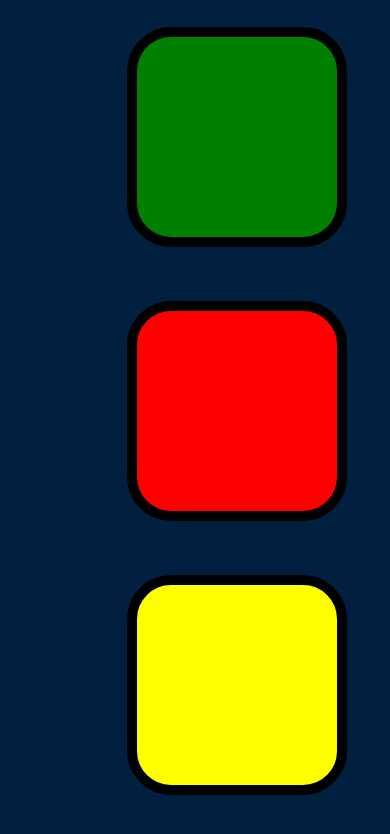
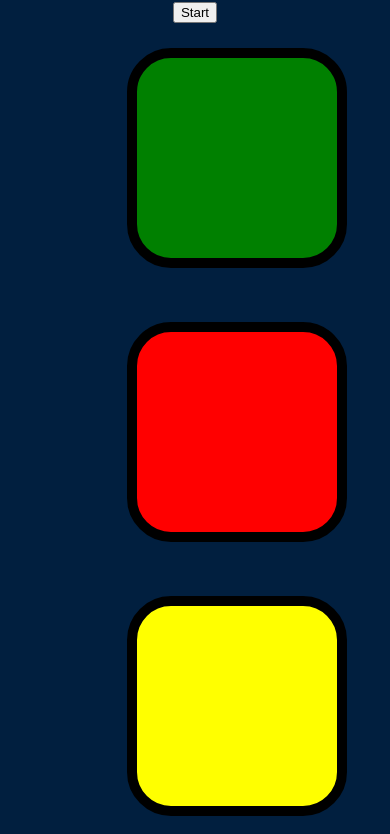
Before and after one commit to ytin121/Simon-Game, a plain HTML site: page index.html in a window 390 px wide. Shown: the part 179-1013 px from the top of the page. Drawn offline with nearby package versions, Linux system fonts and the light colour scheme.

Commit message:
18-06-2024_3rd_for mobile

```diff
--- a/index.html
+++ b/index.html
@@ -10,6 +10,7 @@
 
 <body>
   <h1 id="level-title">Press A Key to Start</h1>
+  <button id="sb">Start</button>
   <div class="container">
     <div lass="row">
 
```
